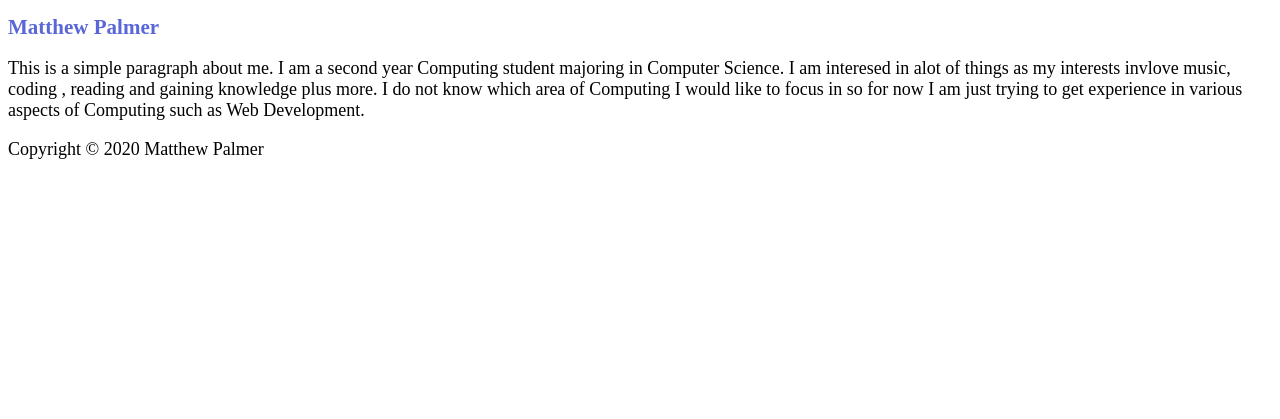
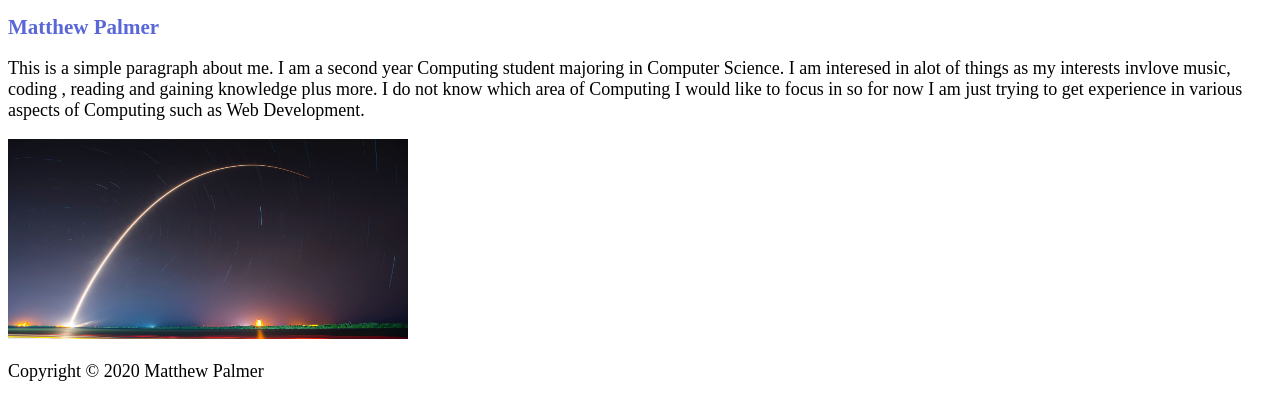
Before and after one commit to palmer-matthew/info2180-lab1, a plain HTML site: page index.html in a window 1280 px wide. Shown: the part 85-504 px from the top of the page. Drawn offline with Linux system fonts and the light colour scheme.

Commit message:
Added an image, modified styles.css and index.html

```diff
--- a/index.html
+++ b/index.html
@@ -20,6 +20,7 @@
                 I do not know which area of Computing I would like to focus in so for now I am just trying to get experience in various
                 aspects of Computing such as Web Development.
             </p>
+            <img src = "./space.jpg">
         </main>
         <footer>
             <p>Copyright &copy; 2020 Matthew Palmer </p>
--- a/styles.css
+++ b/styles.css
@@ -11,3 +11,8 @@ h2 {
 p {
     font-size: 18px;
 }
+
+img{
+    width: 400px;
+    height: 200px;
+}
```
Also changed, not shown: space.jpg (added).
